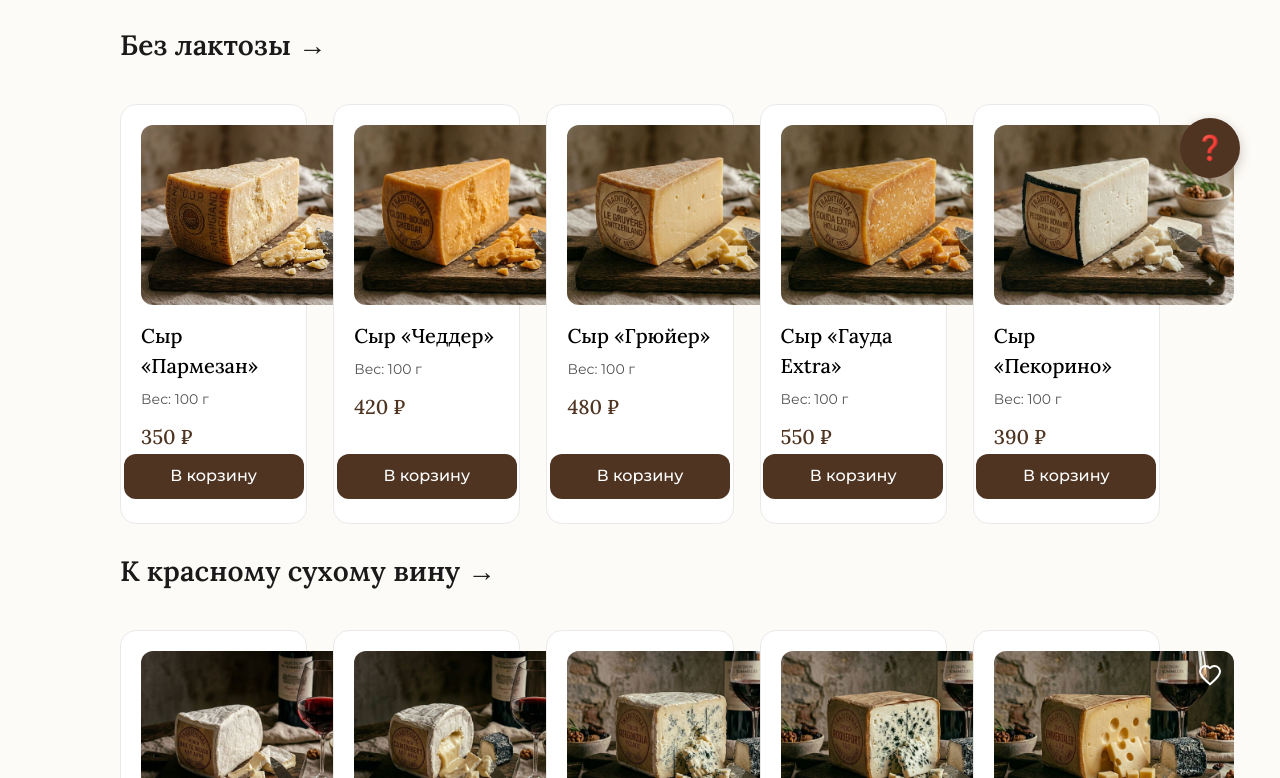
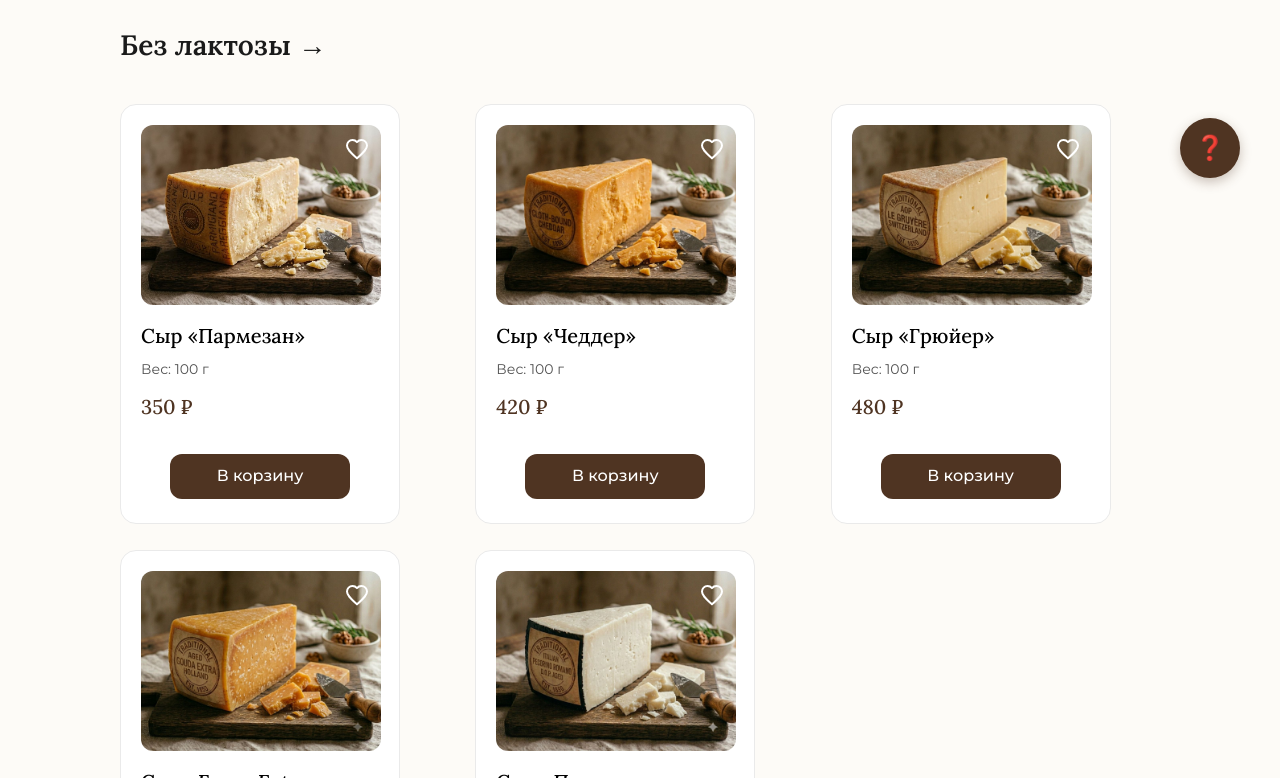
Before and after one commit to Ant1hype/interfaces_programs_systems_finally_task, a React (Vite) app: page / in a window 1280 px wide. Shown: the part 582-1360 px from the top of the page. Built offline with nearby package versions, Linux system fonts and the light colour scheme.

Commit message:
home: fixed-width cards, space-between air, edges pinned

```diff
--- a/src/pages/Home.css
+++ b/src/pages/Home.css
@@ -47,19 +47,23 @@
 
 .product-row {
   display: flex;
+  justify-content: space-between;
+  flex-wrap: wrap;
   gap: 26px;
   margin-bottom: 26px;
 }
 
-.product-row .product-card__link {
-  flex: 1 1 0;
-  min-width: 0;
-  width: auto;
+.product-row > * {
+  flex-shrink: 0;
 }
 
-.product-row .product-card {
-  width: 100%;
-  max-width: none;
+@media (max-width: 1300px) {
+  .product-row {
+    display: grid;
+    grid-template-columns: repeat(auto-fill, minmax(250px, 1fr));
+    gap: 26px;
+    justify-content: initial;
+  }
 }
 
 /* У последнего ряда отступ до кнопки больше */
```
